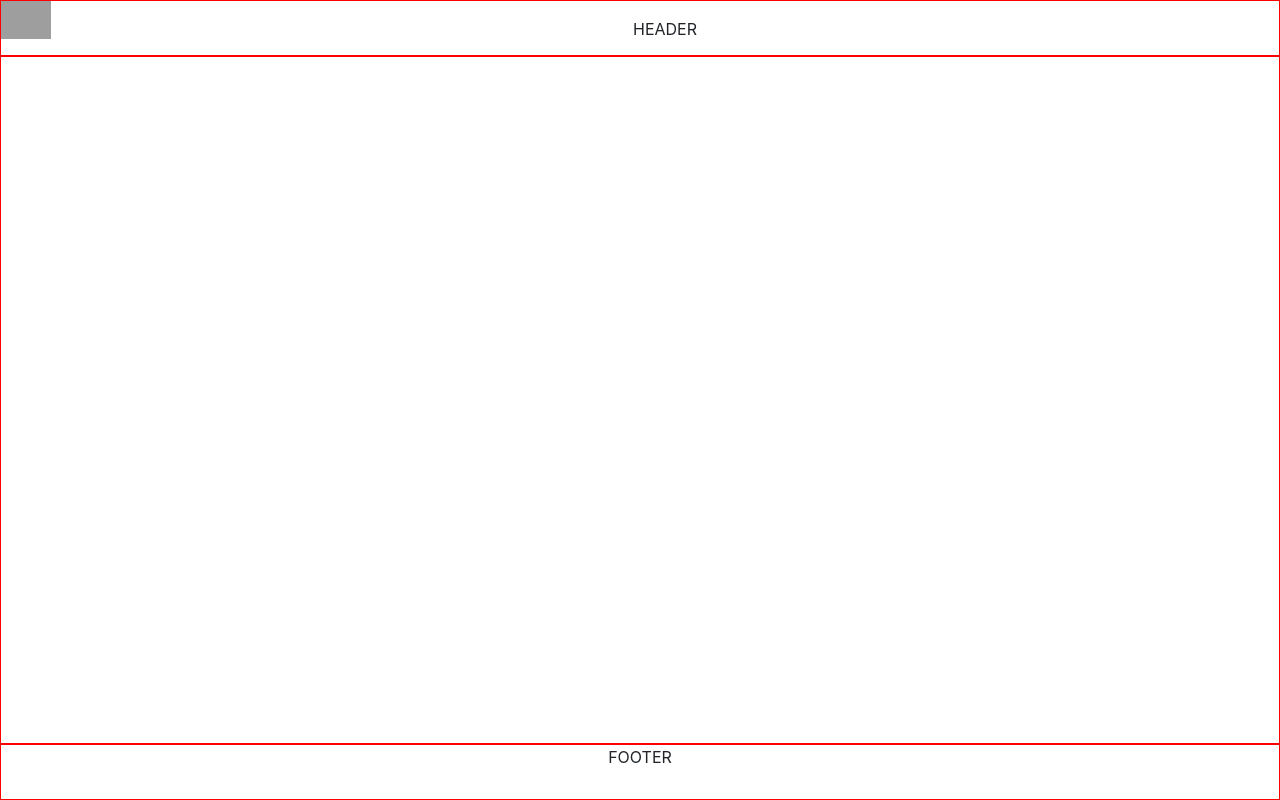
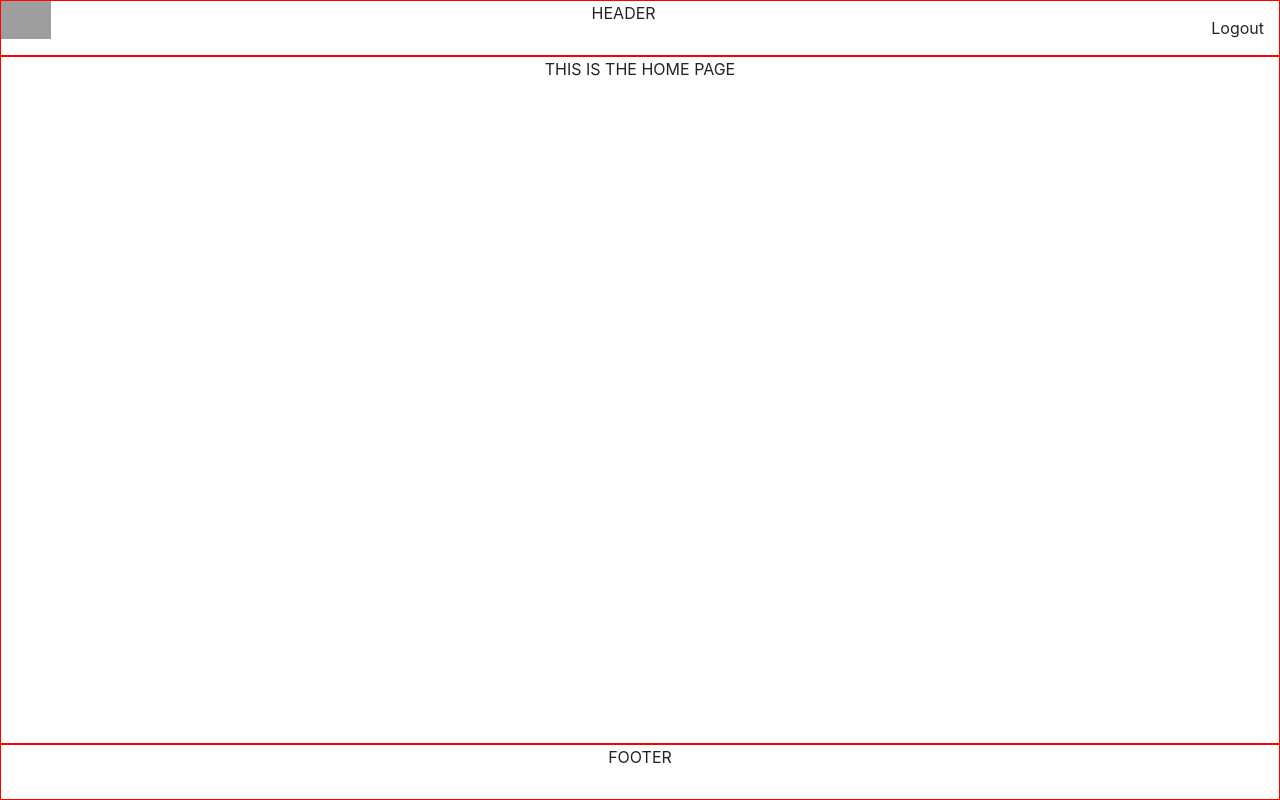
Before and after one commit to jonathanlofton/template, a React (Create React App) app in the folder front_end/: page / in a window 1280 px wide. Before the commit this address had no page. Built offline with nearby package versions, Linux system fonts and the light colour scheme; grey boxes are pictures that could not be loaded.

Commit message:
add logout button and update users to be loginpage

```diff
--- a/front_end/src/App.css
+++ b/front_end/src/App.css
@@ -144,3 +144,11 @@
   width: 50px;
   float: left;
 }
+
+.float-right {
+  float: right;
+}
+
+.margin-15px {
+  margin: 15px;
+}
--- /dev/null
+++ b/front_end/src/components/home.js
@@ -0,0 +1,10 @@
+
+// TODO: protect homepage with the session details
+const HomePage = () => {
+  return (
+    <div>
+      THIS IS THE HOME PAGE
+    </div>
+  )
+}
+export default HomePage;
--- a/front_end/src/components/main.js
+++ b/front_end/src/components/main.js
@@ -1,6 +1,7 @@
 import React from 'react';
-import Users from './users/users';
+import LoginPage from './loginPage';
 import UserList from './users/userList';
+import HomePage from './home';
 import { Routes, Route } from "react-router";
 import { useNavigate } from 'react-router-dom';
 import {APP} from '../constants/constants';
@@ -13,16 +14,19 @@ const Main = () => {
     <div className="page">
       <div className='header red-border'>
         {/* TODO: turn into image in top left hand corner of header... */}
-        <p onClick={() => navigate('/login')}>
-          <img className="home-button-image" src={appLogo} alt={APP.NAME + " image"}></img>
+        <img onClick={() => navigate('/login')} className="home-button-image" src={appLogo} alt={APP.NAME + " image"}></img>
+        HEADER
+        {/* TODO: make logout only available if their is an active session */}
+        <p className="float-right margin-15px">
+          Logout
         </p>
-        HEADER
       </div>
       <div className='body red-border'>
         {/* TODO: Move routes to a seperate element... */}
         <Routes>
-          <Route path="/login" element={<Users/>}></Route>
+          <Route path="/login" element={<LoginPage/>}></Route>
           <Route path="/users" element={<UserList/>}></Route>
+          <Route path="/" element={<HomePage/>}></Route>
         </Routes>
       </div>
       <div className='footer red-border'>
--- a/front_end/src/services/users.js
+++ b/front_end/src/services/users.js
@@ -23,3 +23,12 @@ export const removeUser = async (id) => {
     console.log("Something went wrong destroying user...");
   }
 }
+
+export const logout = async () => {
+  try {
+    return await post('/api/logout');
+    // setLoggedIn(false); // Update UI state
+  } catch (err) {
+    console.error('Error logging out:', err);
+  }
+};
```
Also changed, not shown: front_end/src/components/loginPage.js (renamed from front_end/src/components/users/users.js, +5 -5 lines), 1 other file (tests, documents, lock files or other folders).
